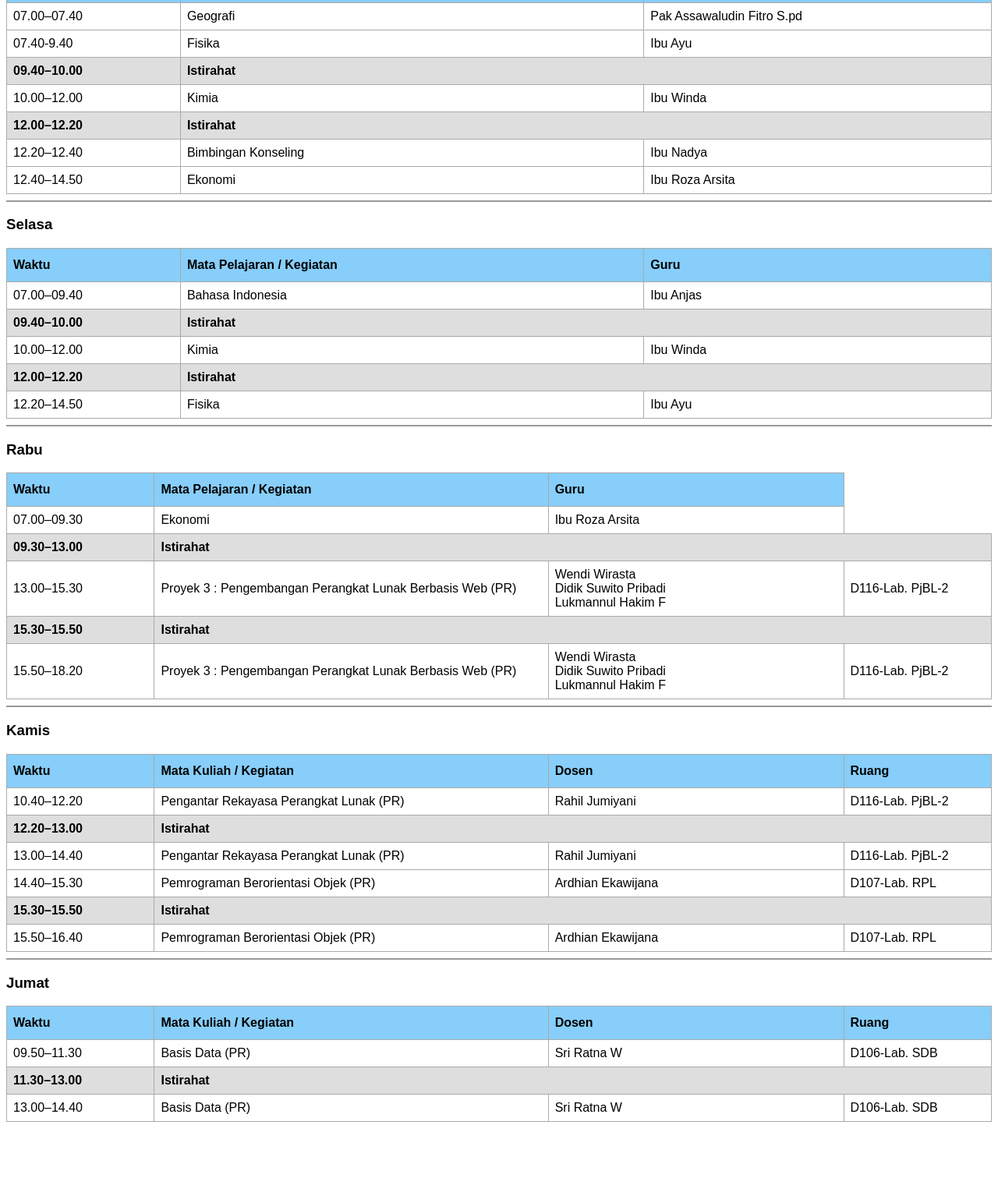
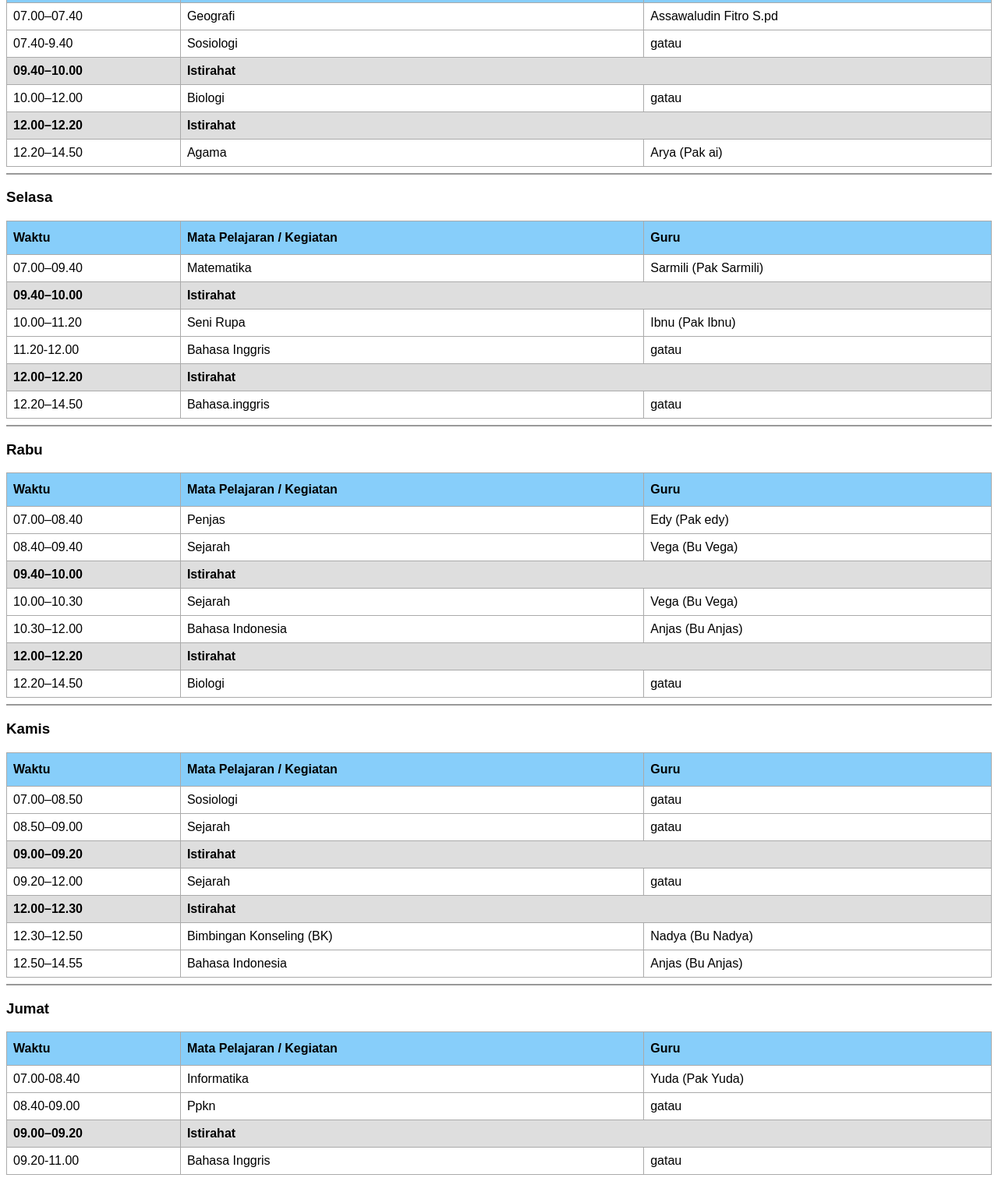
Before and after one commit to FadelSM/my-jadwal, a plain HTML site: page index.html in a window 1280 px wide. Shown: the part 149-1660 px from the top of the page at 78% size. Before the commit the page ends 1596 px from the top, so only its background shows below. Drawn offline with Linux system fonts and the light colour scheme.

Commit message:
Update index.html

```diff
--- a/index.html
+++ b/index.html
@@ -4,7 +4,7 @@
 <head>
   <meta charset="UTF-8">
   <meta name="viewport" content="width=device-width, initial-scale=1.0">
-  <title>Jadwal Kelas X-4 (Semester Ganjil 2025/2026)</title>
+  <title>Jadwal Kelas X-4 (Semester Genap 2025/2026)</title>
   <style>
     body {
       font-family: Arial, Helvetica, sans-serif;
@@ -40,7 +40,7 @@
 
 <body>
   <div>
-    <h2>Jadwal Mata Pelajaran Kelas X-4 (Semester Ganjil 2025/2026)</h2>
+    <h2>Jadwal Mata Pelajaran Kelas X-4 (Semester Genap 2025/2026)</h2>
     <h3>Senin</h3>
     <table>
       <thead>
@@ -54,11 +54,11 @@
         <tr>
           <td>07.00–07.40</td>
           <td>Geografi</td>
-          <td>Pak Assawaludin Fitro S.pd</td>
+          <td>Assawaludin Fitro S.pd</td>
         </tr>
           <td>07.40-9.40</td>
-          <td>Fisika</td>
-          <td>Ibu Ayu</td>
+          <td>Sosiologi</td>
+          <td>gatau</td>
         </tr>
         <tr id="break">
           <td><strong>09.40–10.00</strong></td>
@@ -66,22 +66,17 @@
         </tr>
         <tr>
           <td>10.00–12.00</td>
-          <td>Kimia</td>
-          <td>Ibu Winda</td>
+          <td>Biologi</td>
+          <td>gatau</td>
         </tr>
         <tr id="break">
           <td><strong>12.00–12.20</strong></td>
           <td colspan="3"><strong>Istirahat</strong></td>
         </tr>
         <tr>
-          <td>12.20–12.40</td>
-          <td>Bimbingan Konseling</td>
-          <td>Ibu Nadya</td>
-        </tr>
-        <tr>
-          <td>12.40–14.50</td>
-          <td>Ekonomi</td>
-          <td>Ibu Roza Arsita</td>
+          <td>12.20–14.50</td>
+          <td>Agama</td>
+          <td>Arya (Pak ai)</td>
         </tr>
       </tbody>
     </table>
@@ -98,17 +93,22 @@
       <tbody>
         <tr>
           <td>07.00–09.40</td>
-          <td>Bahasa Indonesia</td>
-          <td>Ibu Anjas</td>
+          <td>Matematika</td>
+          <td>Sarmili (Pak Sarmili)</td>
         </tr>
         <tr id="break">
           <td><strong>09.40–10.00</strong></td>
           <td colspan="3"><strong>Istirahat</strong></td>
         </tr>
         <tr>
-          <td>10.00–12.00</td>
-          <td>Kimia</td>
-          <td>Ibu Winda</td>
+          <td>10.00–11.20</td>
+          <td>Seni Rupa</td>
+          <td>Ibnu (Pak Ibnu)</td>
+        </tr>
+        <tr>
+          <td>11.20-12.00</td>
+          <td>Bahasa Inggris</td>
+          <td>gatau</td>
         </tr>
         <tr id="break">
           <td><strong>12.00–12.20</strong></td>
@@ -116,8 +116,8 @@
         </tr>
         <tr>
           <td>12.20–14.50</td>
-          <td>Fisika</td>
-          <td>Ibu Ayu</td>
+          <td>Bahasa.inggris</td>
+          <td>gatau</td>
         </tr>
       </tbody>
     </table>
@@ -133,37 +133,37 @@
       </thead>
       <tbody>
         <tr>
-          <td>07.00–09.30</td>
-          <td>Ekonomi</td>
-          <td>Ibu Roza Arsita</td>
+          <td>07.00–08.40</td>
+          <td>Penjas</td>
+          <td>Edy (Pak edy)</td>
+        </tr>
+        <tr>
+          <td>08.40–09.40</td>
+          <td>Sejarah</td>
+          <td>Vega (Bu Vega)</td>
         </tr>
         <tr id="break">
-          <td><strong>09.30–13.00</strong></td>
+          <td><strong>09.40–10.00</strong></td>
           <td colspan="3"><strong>Istirahat</strong></td>
         </tr>
         <tr>
-          <td>13.00–15.30</td>
-          <td>Proyek 3 : Pengembangan Perangkat Lunak Berbasis Web (PR)</td>
-          <td>
-            Wendi Wirasta
-            <br>Didik Suwito Pribadi
-            <br>Lukmannul Hakim F
-          </td>
-          <td>D116-Lab. PjBL-2</td>
+          <td>10.00–10.30</td>
+          <td>Sejarah</td>
+          <td>Vega (Bu Vega)</td>
+        </tr>
+        <tr>
+          <td>10.30–12.00</td>
+          <td>Bahasa Indonesia</td>
+          <td>Anjas (Bu Anjas)</td>
         </tr>
         <tr id="break">
-          <td><strong>15.30–15.50</strong></td>
+          <td><strong>12.00–12.20</strong></td>
           <td colspan="3"><strong>Istirahat</strong></td>
         </tr>
         <tr>
-          <td>15.50–18.20</td>
-          <td>Proyek 3 : Pengembangan Perangkat Lunak Berbasis Web (PR)</td>
-          <td>
-            Wendi Wirasta
-            <br>Didik Suwito Pribadi
-            <br>Lukmannul Hakim F
-          </td>
-          <td>D116-Lab. PjBL-2</td>
+          <td>12.20–14.50</td>
+          <td>Biologi</td>
+          <td>gatau</td>
         </tr>
       </tbody>
     </table>
@@ -173,43 +173,43 @@
       <thead>
         <tr>
           <th style="width: 15%;">Waktu</th>
-          <th style="width: 40%;">Mata Kuliah / Kegiatan</th>
-          <th style="width: 30%;">Dosen</th>
-          <th style="width: 15%;">Ruang</th>
+          <th style="width: 40%;">Mata Pelajaran / Kegiatan</th>
+          <th style="width: 30%;">Guru</th>
         </tr>
       </thead>
       <tbody>
         <tr>
-          <td>10.40–12.20</td>
-          <td>Pengantar Rekayasa Perangkat Lunak (PR)</td>
-          <td>Rahil Jumiyani</td>
-          <td>D116-Lab. PjBL-2</td>
+          <td>07.00–08.50</td>
+          <td>Sosiologi</td>
+          <td>gatau</td>
+        </tr>
+        <tr>
+          <td>08.50–09.00</td>
+          <td>Sejarah</td>
+          <td>gatau</td>
         </tr>
         <tr id="break">
-          <td><strong>12.20–13.00</strong></td>
+          <td><strong>09.00–09.20</strong></td>
           <td colspan="3"><strong>Istirahat</strong></td>
         </tr>
         <tr>
-          <td>13.00–14.40</td>
-          <td>Pengantar Rekayasa Perangkat Lunak (PR)</td>
-          <td>Rahil Jumiyani</td>
-          <td>D116-Lab. PjBL-2</td>
-        </tr>
-        <tr>
-          <td>14.40–15.30</td>
-          <td>Pemrograman Berorientasi Objek (PR)</td>
-          <td>Ardhian Ekawijana</td>
-          <td>D107-Lab. RPL</td>
+          <td>09.20–12.00</td>
+          <td>Sejarah</td>
+          <td>gatau</td>
         </tr>
         <tr id="break">
-          <td><strong>15.30–15.50</strong></td>
+          <td><strong>12.00–12.30</strong></td>
           <td colspan="3"><strong>Istirahat</strong></td>
         </tr>
         <tr>
-          <td>15.50–16.40</td>
-          <td>Pemrograman Berorientasi Objek (PR)</td>
-          <td>Ardhian Ekawijana</td>
-          <td>D107-Lab. RPL</td>
+          <td>12.30–12.50</td>
+          <td>Bimbingan Konseling (BK)</td>
+          <td>Nadya (Bu Nadya)</td>
+        </tr>
+        <tr>
+          <td>12.50–14.55</td>
+          <td>Bahasa Indonesia</td>
+          <td>Anjas (Bu Anjas)</td>
         </tr>
       </tbody>
     </table>
@@ -219,27 +219,29 @@
       <thead>
         <tr>
           <th style="width: 15%;">Waktu</th>
-          <th style="width: 40%;">Mata Kuliah / Kegiatan</th>
-          <th style="width: 30%;">Dosen</th>
-          <th style="width: 15%;">Ruang</th>
+          <th style="width: 40%;">Mata Pelajaran / Kegiatan</th>
+          <th style="width: 30%;">Guru</th>
         </tr>
       </thead>
       <tbody>
         <tr>
-          <td>09.50–11.30</td>
-          <td>Basis Data (PR)</td>
-          <td>Sri Ratna W</td>
-          <td>D106-Lab. SDB</td>
+          <td>07.00-08.40</td>
+          <td>Informatika</td>
+          <td>Yuda (Pak Yuda)</td>
+        </tr>
+        <tr>
+          <td>08.40-09.00</td>
+          <td>Ppkn</td>
+          <td>gatau</td>
         </tr>
         <tr id="break">
-          <td><strong>11.30–13.00</strong></td>
+          <td><strong>09.00–09.20</strong></td>
           <td colspan="3"><strong>Istirahat</strong></td>
         </tr>
         <tr>
-          <td>13.00–14.40</td>
-          <td>Basis Data (PR)</td>
-          <td>Sri Ratna W</td>
-          <td>D106-Lab. SDB</td>
+          <td>09.20-11.00</td>
+          <td>Bahasa Inggris</td>
+          <td>gatau</td>
         </tr>
       </tbody>
     </table>
```
